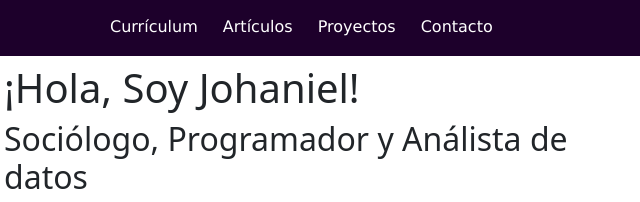
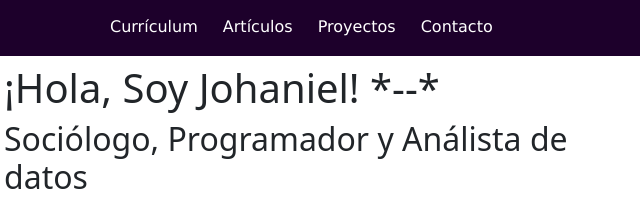
Before and after one commit to yuma-1993/yuma-1993.github.io, a plain HTML site: page index.html in a window 1280 px wide. Shown: the top 202 px of the page, 332-972 px from the left. Drawn offline with nearby package versions, Linux system fonts and the light colour scheme.

Commit message:
Prueba 6

```diff
--- a/index.html
+++ b/index.html
@@ -31,7 +31,7 @@
         </div>
     </div>
     <div id="encabezado">
-        <h1>¡Hola, Soy Johaniel!</h1>
+        <h1>¡Hola, Soy Johaniel! *--*</h1>
         <h2>Sociólogo, Programador y Análista de datos</h2>
         <p>Actualmente, estudio diversos lenguajes de programación como Python, JavaScript, R, Java, PHP o SQL. Así pues, esta web me servirá de lienzo para desarrollar mis aprendizajes. Además, compartiré aquellos proyectos relacionados con la sociología y el análisis de datos así como otros de mis intereses. Estoy enfocandome en tecnologias tanto FRONT-END como BACK-END. Sin embargo, mi objetivo a medio-largo plazo es especializarme en tecnologías Big Data, Inteligencia Artificial y Bases de Datos.</p>
         <button class="btn-principal">Conóceme</button>
```
